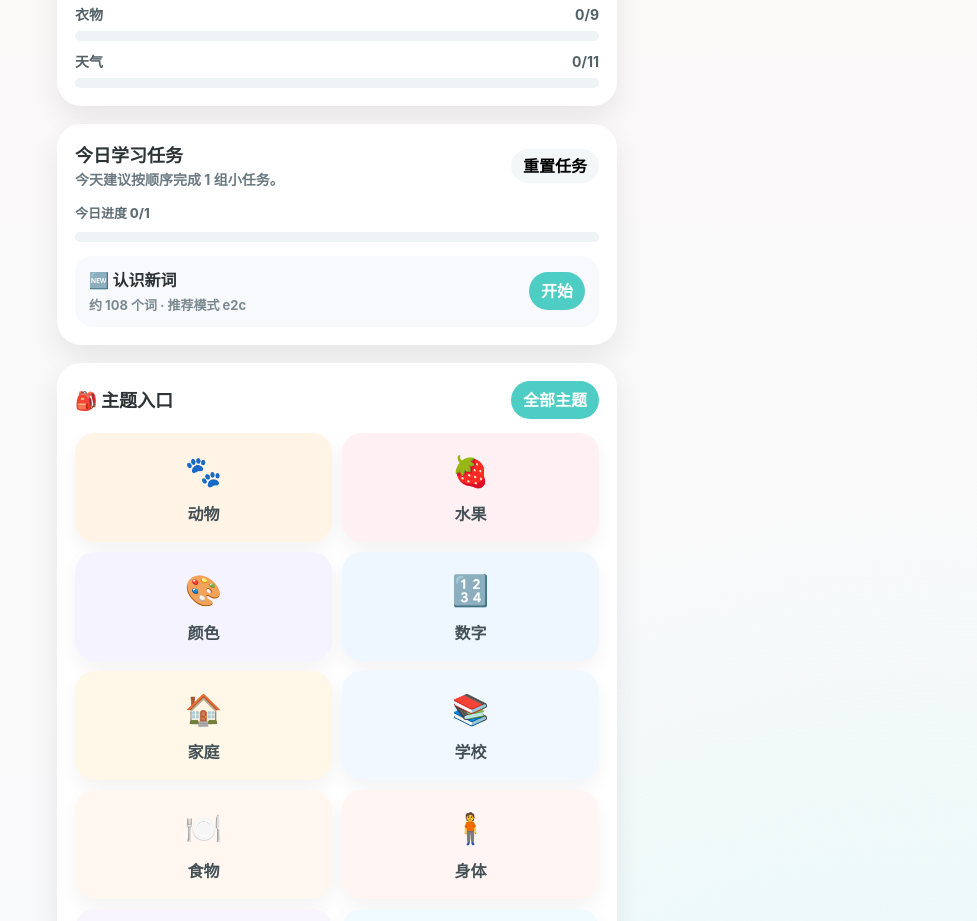
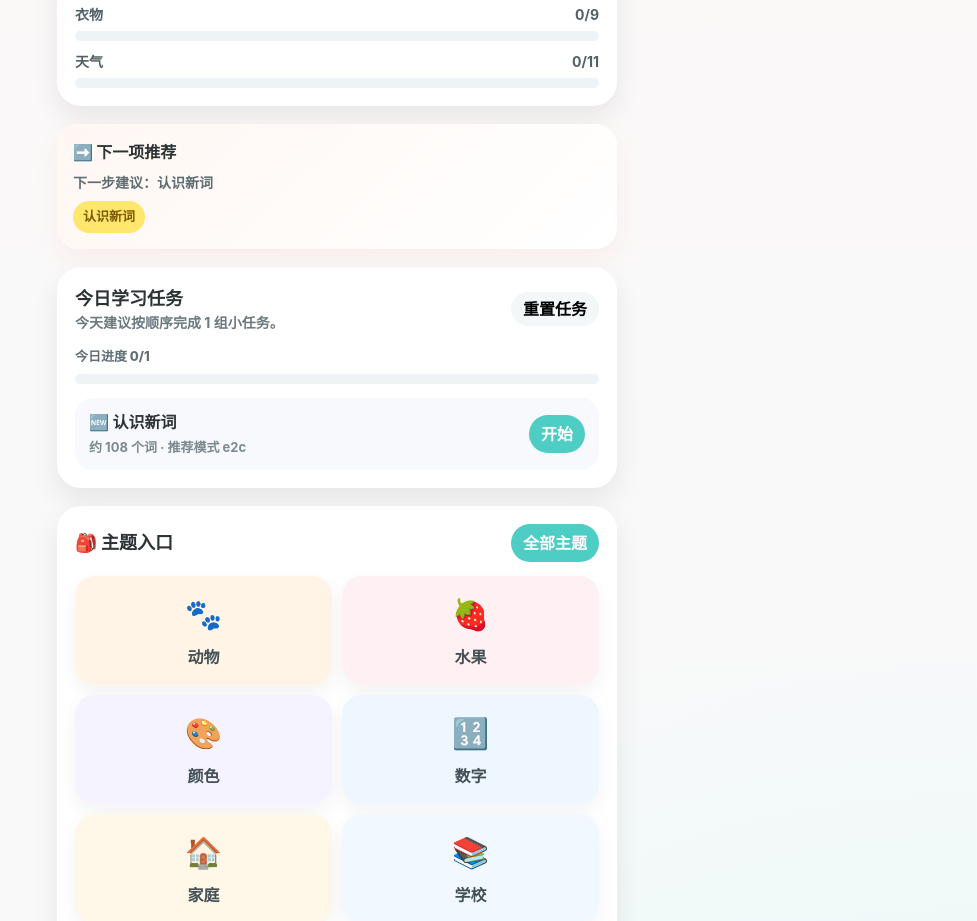
Before and after one commit to zhenxuanshi-ship-it/kid-english-learning, a React (Vite) app: page / in a window 1280 px wide. Shown: the part 2120-3041 px from the top of the page, without its empty margins (303-1280 px from the left). Built offline with nearby package versions, Linux system fonts and the light colour scheme.

Commit message:
feat: recommend next daily task on home

```diff
--- a/src/app/App.tsx
+++ b/src/app/App.tsx
@@ -8,6 +8,7 @@ import { useGameStore } from '../store/gameStore';
 import { useSettingsStore } from '../store/settingsStore';
 import { allWords, wordCategories } from '../data/words';
 import { buildDailyPlan } from '../lib/dailyPlan';
+import { getNextTaskRecommendation } from '../lib/nextTask';
 import { getHomeRecommendation } from '../lib/recommendation';
 import { buildReviewQueue } from '../lib/review';
 import { buildLearningStats } from '../lib/stats';
@@ -61,6 +62,10 @@ export default function App() {
   const stats = useMemo(() => buildLearningStats(allWords, wordProgressMap), [wordProgressMap]);
   const recommendation = useMemo(() => getHomeRecommendation(stats), [stats]);
   const dailyPlan = useMemo(() => buildDailyPlan(stats), [stats]);
+  const nextTaskRecommendation = useMemo(
+    () => getNextTaskRecommendation(dailyPlan, completedDailyTaskKinds),
+    [completedDailyTaskKinds, dailyPlan],
+  );
   const reviewQueue = useMemo(() => buildReviewQueue(allWords, wordProgressMap).slice(0, 5), [wordProgressMap]);
 
   const handleStart = (useRecommendationCategory = false) => {
@@ -138,6 +143,7 @@ export default function App() {
             recommendation={recommendation}
             reviewQueue={reviewQueue}
             dailyPlan={dailyPlan}
+            nextTaskRecommendation={nextTaskRecommendation}
             completedDailyTaskKinds={completedDailyTaskKinds}
             onStartReview={handleStartReview}
             onStartTask={handleStartTask}
--- /dev/null
+++ b/src/components/common/NextTaskBanner.tsx
@@ -0,0 +1,38 @@
+import type { CSSProperties } from 'react';
+import type { NextTaskRecommendation } from '../../lib/nextTask';
+
+interface NextTaskBannerProps {
+  recommendation: NextTaskRecommendation;
+}
+
+export function NextTaskBanner({ recommendation }: NextTaskBannerProps) {
+  return (
+    <div style={styles.card}>
+      <div style={styles.title}>➡️ 下一项推荐</div>
+      <div style={styles.message}>{recommendation.message}</div>
+      {recommendation.nextLabel ? <div style={styles.tag}>{recommendation.nextLabel}</div> : null}
+    </div>
+  );
+}
+
+const styles: Record<string, CSSProperties> = {
+  card: {
+    background: 'linear-gradient(135deg, #fff7f3, #ffffff)',
+    borderRadius: 22,
+    padding: 16,
+    boxShadow: '0 10px 24px rgba(255, 107, 107, 0.08)',
+    display: 'grid',
+    gap: 8,
+  },
+  title: { fontWeight: 900, fontSize: 16 },
+  message: { color: '#5f6d73', fontWeight: 700, fontSize: 14 },
+  tag: {
+    justifySelf: 'start',
+    padding: '6px 10px',
+    borderRadius: 999,
+    background: '#FFE66D',
+    color: '#7d5a00',
+    fontWeight: 900,
+    fontSize: 13,
+  },
+};
--- /dev/null
+++ b/src/lib/nextTask.ts
@@ -0,0 +1,28 @@
+import type { DailyPlan } from './dailyPlan';
+
+export interface NextTaskRecommendation {
+  currentIndex: number;
+  nextIndex: number | null;
+  nextLabel?: string;
+  message: string;
+}
+
+export function getNextTaskRecommendation(plan: DailyPlan, completedKinds: string[]): NextTaskRecommendation {
+  const currentIndex = plan.tasks.findIndex((task) => !completedKinds.includes(task.kind));
+
+  if (currentIndex === -1) {
+    return {
+      currentIndex: plan.tasks.length,
+      nextIndex: null,
+      message: '今天的任务已经完成啦，想再练一轮也可以。',
+    };
+  }
+
+  const nextTask = plan.tasks[currentIndex];
+  return {
+    currentIndex,
+    nextIndex: currentIndex,
+    nextLabel: nextTask.label,
+    message: `下一步建议：${nextTask.label}`,
+  };
+}
--- a/src/pages/HomePage.tsx
+++ b/src/pages/HomePage.tsx
@@ -2,11 +2,13 @@ import type { CSSProperties } from 'react';
 import { motion } from 'framer-motion';
 import { CategoryGallery } from '../components/common/CategoryGallery';
 import { DailyPlanCard } from '../components/common/DailyPlanCard';
+import { NextTaskBanner } from '../components/common/NextTaskBanner';
 import { RecommendationCard } from '../components/common/RecommendationCard';
 import { ReviewQueueCard } from '../components/common/ReviewQueueCard';
 import { SettingsPanel } from '../components/common/SettingsPanel';
 import { StatsPanel } from '../components/common/StatsPanel';
 import type { DailyPlan } from '../lib/dailyPlan';
+import type { NextTaskRecommendation } from '../lib/nextTask';
 import type { HomeRecommendation } from '../lib/recommendation';
 import type { ReviewWordItem } from '../lib/review';
 import type { LearningStats } from '../lib/stats';
@@ -30,6 +32,7 @@ interface HomePageProps {
   recommendation: HomeRecommendation;
   reviewQueue: ReviewWordItem[];
   dailyPlan: DailyPlan;
+  nextTaskRecommendation: NextTaskRecommendation;
   completedDailyTaskKinds: string[];
   onStartReview: () => void;
   onStartTask: (task: DailyPlan['tasks'][number]) => void;
@@ -60,6 +63,7 @@ export function HomePage({
   recommendation,
   reviewQueue,
   dailyPlan,
+  nextTaskRecommendation,
   completedDailyTaskKinds,
   onStartReview,
   onStartTask,
@@ -108,6 +112,7 @@ export function HomePage({
       </motion.button>
 
       <StatsPanel stats={stats} />
+      <NextTaskBanner recommendation={nextTaskRecommendation} />
       <DailyPlanCard
         plan={dailyPlan}
         completedKinds={completedDailyTaskKinds}
```
Also changed, not shown: 1 other file (tests, documents, lock files or other folders).
